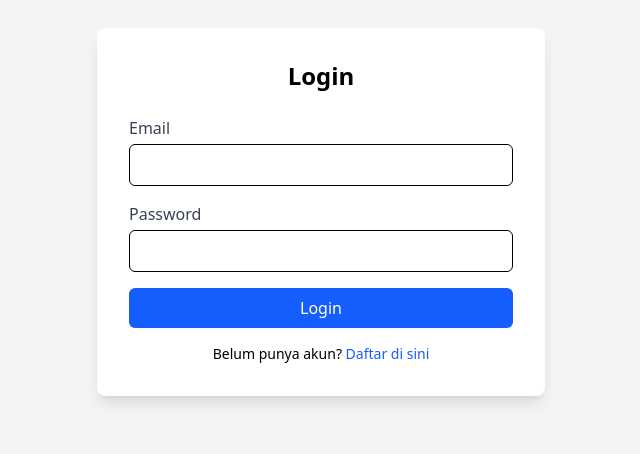
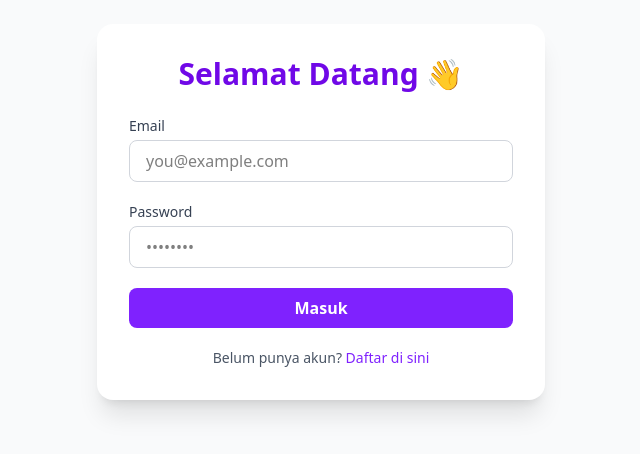
Before and after one commit to rizkicahya-ramdani/TodoList-MERN, a React (Vite) app in the folder frontend/: page /login in a window 1280 px wide. Shown: the part 188-642 px from the top of the page, without its empty margins (319-959 px from the left). Built offline with nearby package versions, Linux system fonts and the light colour scheme.

Commit message:
feat: change layout login

```diff
--- a/frontend/src/pages/Login.tsx
+++ b/frontend/src/pages/Login.tsx
@@ -25,52 +25,58 @@ const Login: React.FC = () => {
     };
 
     return (
-        <div className="min-h-screen flex items-center justify-center bg-gray-100 px-4">
-            <div className="bg-white shadow-lg rounded-lg p-8 w-full max-w-md">
-                <h2 className="text-2xl font-bold mb-6 text-center">Login</h2>
-                <form onSubmit={handleSubmit} className="space-y-4">
+        <div className="min-h-screen flex items-center justify-center bg-gray-50 px-4">
+            <div className="bg-white shadow-xl rounded-2xl p-8 w-full max-w-md">
+                <h2 className="text-3xl font-extrabold mb-6 text-center text-violet-700">
+                    Selamat Datang 👋
+                </h2>
+
+                <form onSubmit={handleSubmit} className="space-y-5">
                     {errorMsg && (
                         <p className="text-red-500 text-sm text-center">{errorMsg}</p>
                     )}
 
                     <div>
-                        <label className="block text-gray-700">Email</label>
+                        <label className="block text-sm font-medium text-gray-700">Email</label>
                         <input
                             type="email"
-                            className="w-full mt-1 px-4 py-2 border rounded-md focus:outline-none focus:ring focus:border-blue-500"
+                            className="w-full mt-1 px-4 py-2 border border-gray-300 rounded-lg focus:outline-none focus:ring-2 focus:ring-violet-500"
                             value={email}
                             onChange={(e) => setEmail(e.target.value)}
                             required
+                            placeholder="you@example.com"
                         />
                     </div>
 
                     <div>
-                        <label className="block text-gray-700">Password</label>
+                        <label className="block text-sm font-medium text-gray-700">Password</label>
                         <input
                             type="password"
-                            className="w-full mt-1 px-4 py-2 border rounded-md focus:outline-none focus:ring focus:border-blue-500"
+                            className="w-full mt-1 px-4 py-2 border border-gray-300 rounded-lg focus:outline-none focus:ring-2 focus:ring-violet-500"
                             value={password}
                             onChange={(e) => setPassword(e.target.value)}
                             required
+                            placeholder="••••••••"
                         />
                     </div>
 
                     <button
                         type="submit"
-                        className="w-full bg-blue-600 hover:bg-blue-700 text-white py-2 px-4 rounded-md transition duration-200"
+                        className="w-full bg-violet-600 hover:bg-violet-700 text-white font-semibold py-2 px-4 rounded-lg transition-all duration-200"
                     >
-                        Login
+                        Masuk
                     </button>
                 </form>
 
-                <p className="text-sm text-center mt-4">
+                <p className="text-sm text-center mt-5 text-gray-600">
                     Belum punya akun?{" "}
-                    <a href="/register" className="text-blue-600 hover:underline">
+                    <a href="/register" className="text-violet-600 hover:underline font-medium">
                         Daftar di sini
                     </a>
                 </p>
             </div>
         </div>
+
     );
 };
 
```
